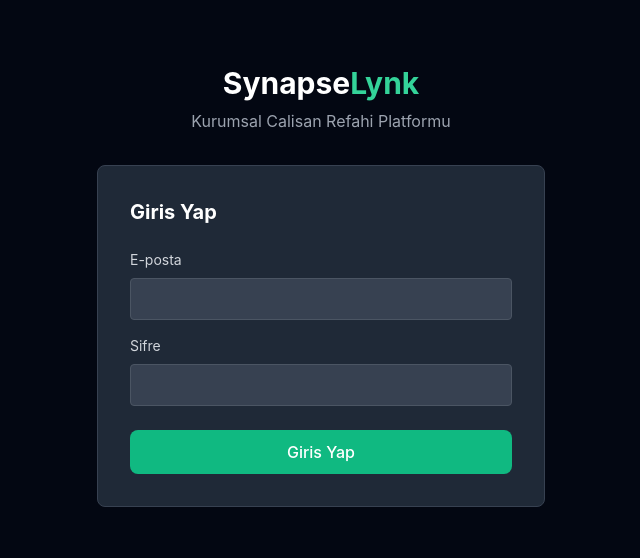
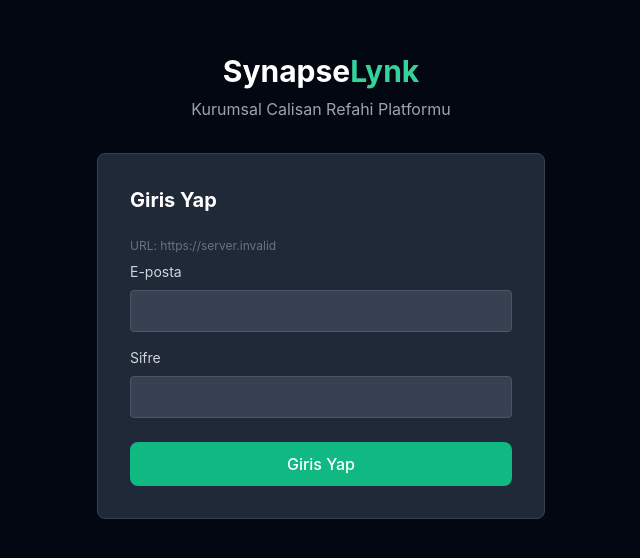
Before and after one commit to ozgericsalim/synapselynk-app, a React (Vite) app: page /login in a window 1280 px wide. Shown: the part 114-672 px from the top of the page, without its empty margins (319-959 px from the left). Built offline with nearby package versions, Linux system fonts and the light colour scheme; no server answers.

Commit message:
Debug: show env URL

```diff
--- a/src/pages/auth/Login.tsx
+++ b/src/pages/auth/Login.tsx
@@ -32,7 +32,7 @@ export default function Login() {
           <p className="text-gray-400 mt-2">Kurumsal Calisan Refahi Platformu</p>
         </div>
         <div className="bg-gray-800 rounded-lg p-8 border border-gray-700">
-          <h2 className="text-xl font-bold text-white mb-6">Giris Yap</h2>
+          <h2 className="text-xl font-bold text-white mb-6">Giris Yap</h2><p className="text-xs text-gray-500 mb-2">URL: {import.meta.env.VITE_SUPABASE_URL || "EMPTY"}</p>
           {error && <div className="bg-red-500/20 border border-red-500 text-red-300 px-4 py-2 rounded mb-4">{error}</div>}
           <form onSubmit={handleSubmit}>
             <div className="mb-4">
```
